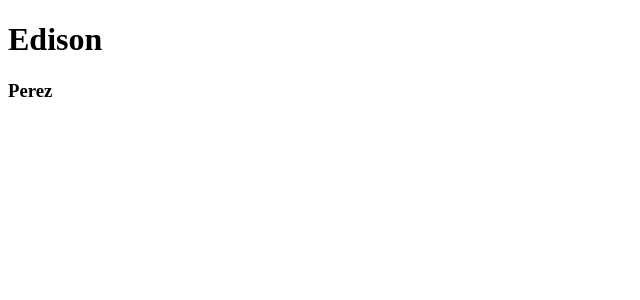
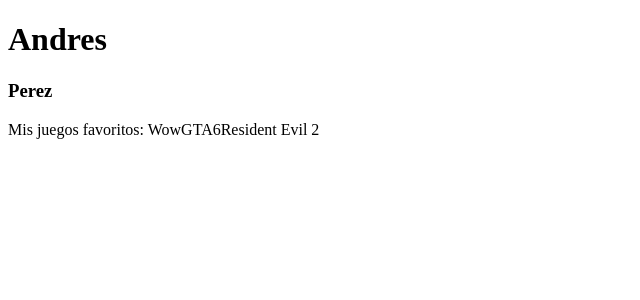
Before and after one commit to EdisonAndresPerez/Reforzamiento_React2026Typescript_EdisonPerez, a React (Vite) app in the folder 02-PrimerosPasosReact/PrimerosPasosReact/: page / in a window 1280 px wide. Shown: the top 300 px of the page, without its empty margins (0-640 px from the left). Built offline with nearby package versions, Linux system fonts and the light colour scheme.

Commit message:
feat: Impresion de variables en jsx con {}

```diff
--- a/02-PrimerosPasosReact/PrimerosPasosReact/src/ComponenteTarea.tsx
+++ b/02-PrimerosPasosReact/PrimerosPasosReact/src/ComponenteTarea.tsx
@@ -1,9 +1,18 @@
 
 const ComponenteTarea = () => {
+
+    const nombre = 'Andres'
+    const apellido = 'Perez'
+
+    const listaJuegosFavoritos = ['Wow','GTA6','Resident Evil 2',]
+
     return (
         <div>
-            <h1>Edison</h1>
-            <h3>Perez</h3>
+
+
+            <h1>{nombre}</h1>
+            <h3>{apellido}</h3>
+            <p>Mis juegos favoritos: {listaJuegosFavoritos}</p>
         </div>
     );
 }
```
